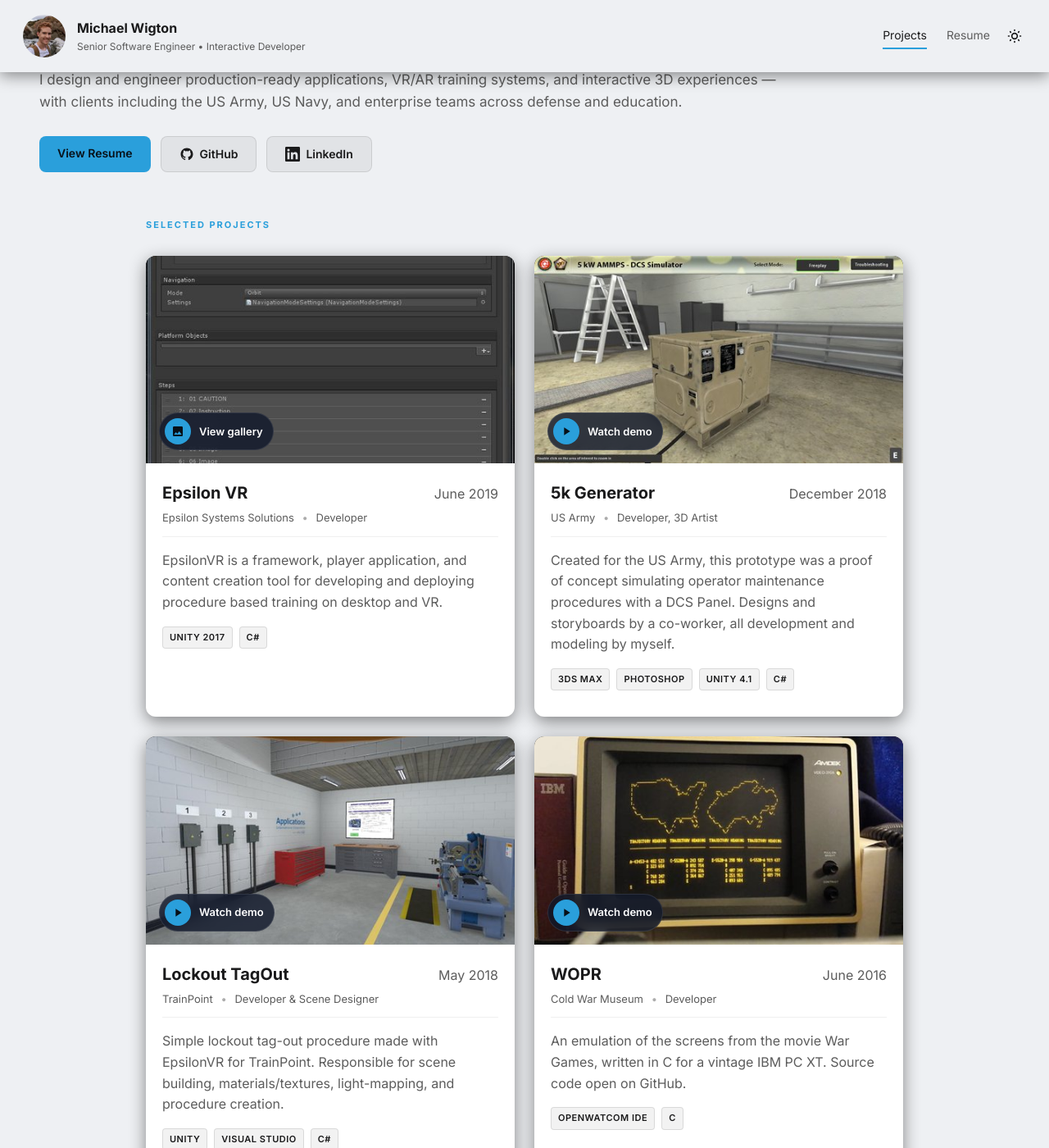
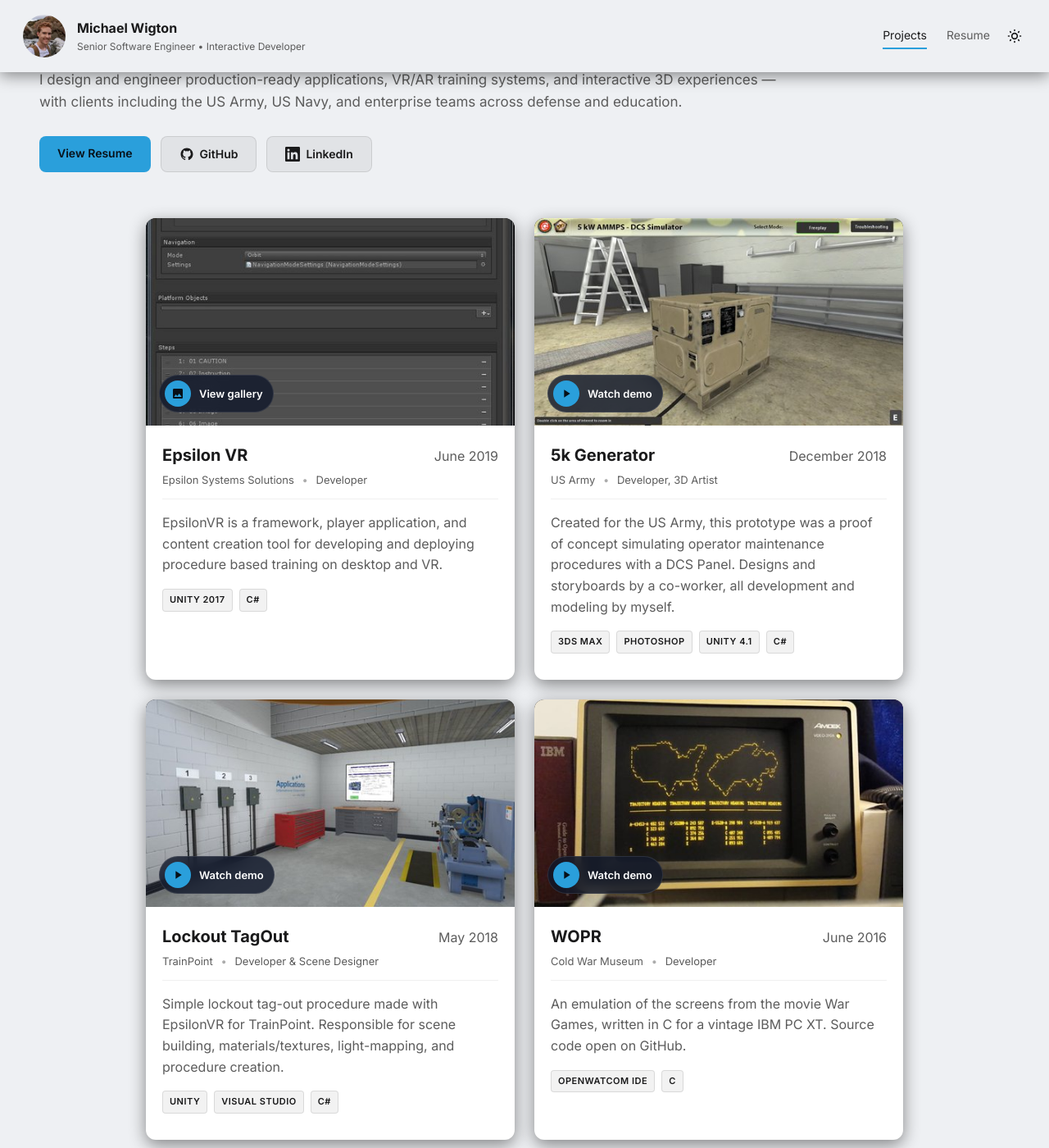
Before and after one commit to mwigton/mwigton.github.io, a Jekyll site: the page built from index.md, in a window 1280 px wide and 1400 px high, scrolled down 231 px. Shown: the whole window at 82% size. Built offline with Jekyll 4.4.1, drawn with Linux system fonts in a browser that asks for light colours.

Commit message:
style: remove selected projects section label

```diff
--- a/assets/css/style.css
+++ b/assets/css/style.css
@@ -261,16 +261,6 @@ body {
 .btn-social:hover {
   background: var(--hover-bg);
   border-color: var(--hover-border);
-}
-
-.section-label {
-  font-size: 11px;
-  font-weight: 700;
-  text-transform: uppercase;
-  letter-spacing: 2px;
-  color: var(--accent);
-  margin: 0 0 4px;
-  grid-column: 1 / -1;
 }
 
 /* Projects grid */
--- a/index.md
+++ b/index.md
@@ -23,7 +23,6 @@ title: Michael Wigton
 
 <section id="projects" class="projects container">
   <div class="projects-grid">
-    <p class="section-label">Selected Projects</p>
     {% assign sorted_projects = site.projects | sort: 'date' | reverse %}
     {% for project in sorted_projects %}
     <article class="project-card">
```
